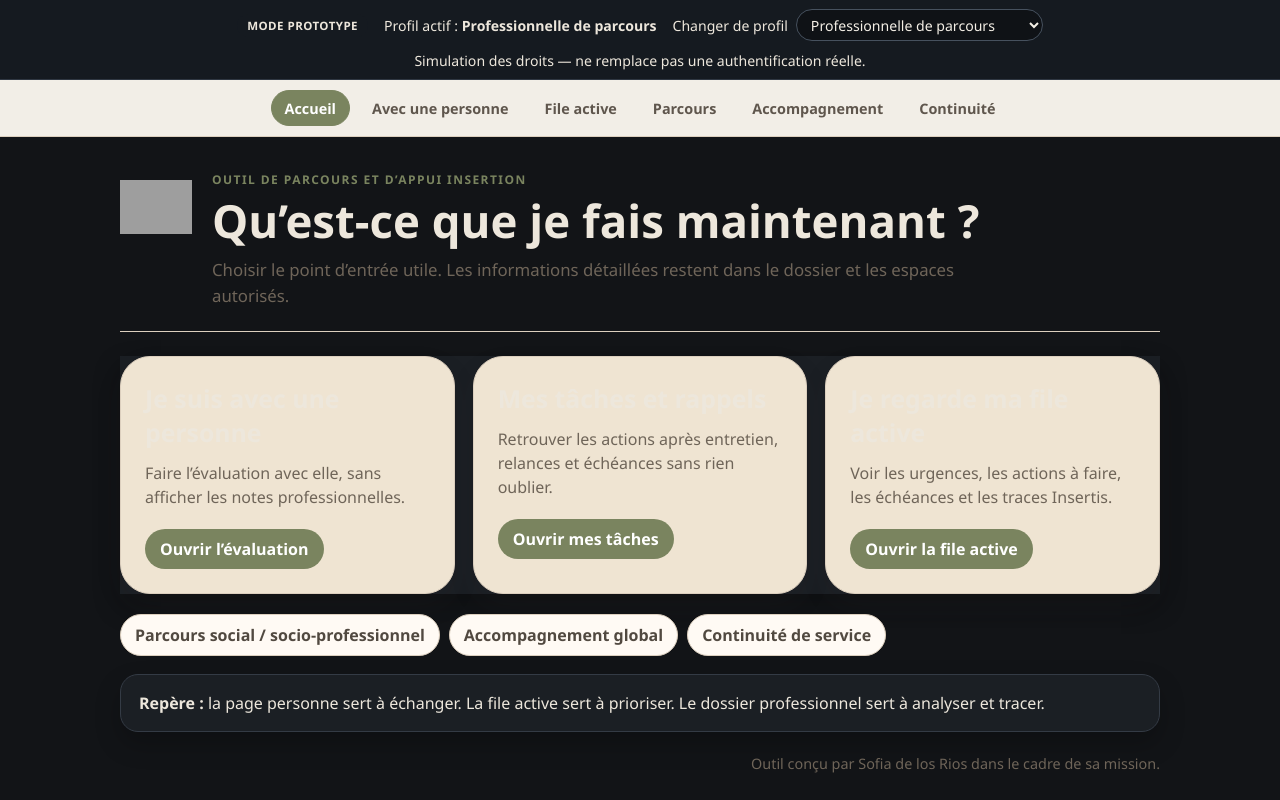
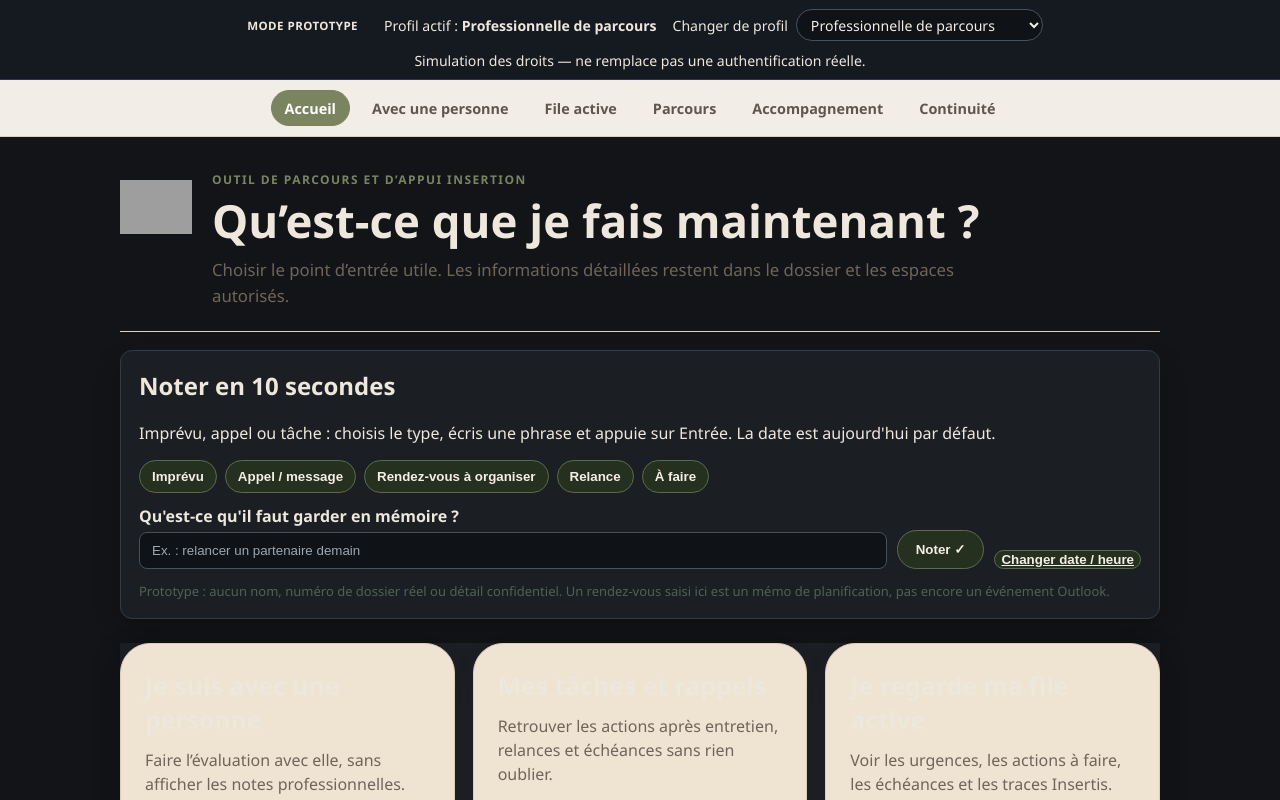
Before and after one commit to So1968/OUTIL-PARCOURS-INSERTION, a React (Vite) app in the folder frontend/: page / in a window 1280 px wide. Shown: the top 800 px of the page. Built offline with nearby package versions, Linux system fonts and the light colour scheme; grey boxes are pictures that could not be loaded.

Commit message:
Rend la saisie flash immédiatement accessible sur le bureau et l'accueil

```diff
--- a/frontend/src/pages/AccueilPage.jsx
+++ b/frontend/src/pages/AccueilPage.jsx
@@ -1,6 +1,7 @@
 import { Link } from "react-router-dom";
 import { ACCOMPAGNEMENT_ROLES, CONTINUITE_ROLES, PARCOURS_ROLES, PORTE_DIRECTION_ROLES, roleIsAllowed } from "../auth/access";
 import { useRole } from "../auth/useRole";
+import { SaisieRapide } from "../components/SaisieRapide";
 
 const entreesPrincipales = [
   {
@@ -52,6 +53,10 @@ export function AccueilPage() {
           </div>
         </header>
 
+        {roleIsAllowed(currentRole, ACCOMPAGNEMENT_ROLES) && (
+          <div style={{ margin: "18px 0" }}><SaisieRapide /></div>
+        )}
+
         {entreesVisibles.length > 0 ? (
           <section className="accueil-simple__grid" aria-label="Actions principales">
             {entreesVisibles.map((entree) => (
```
